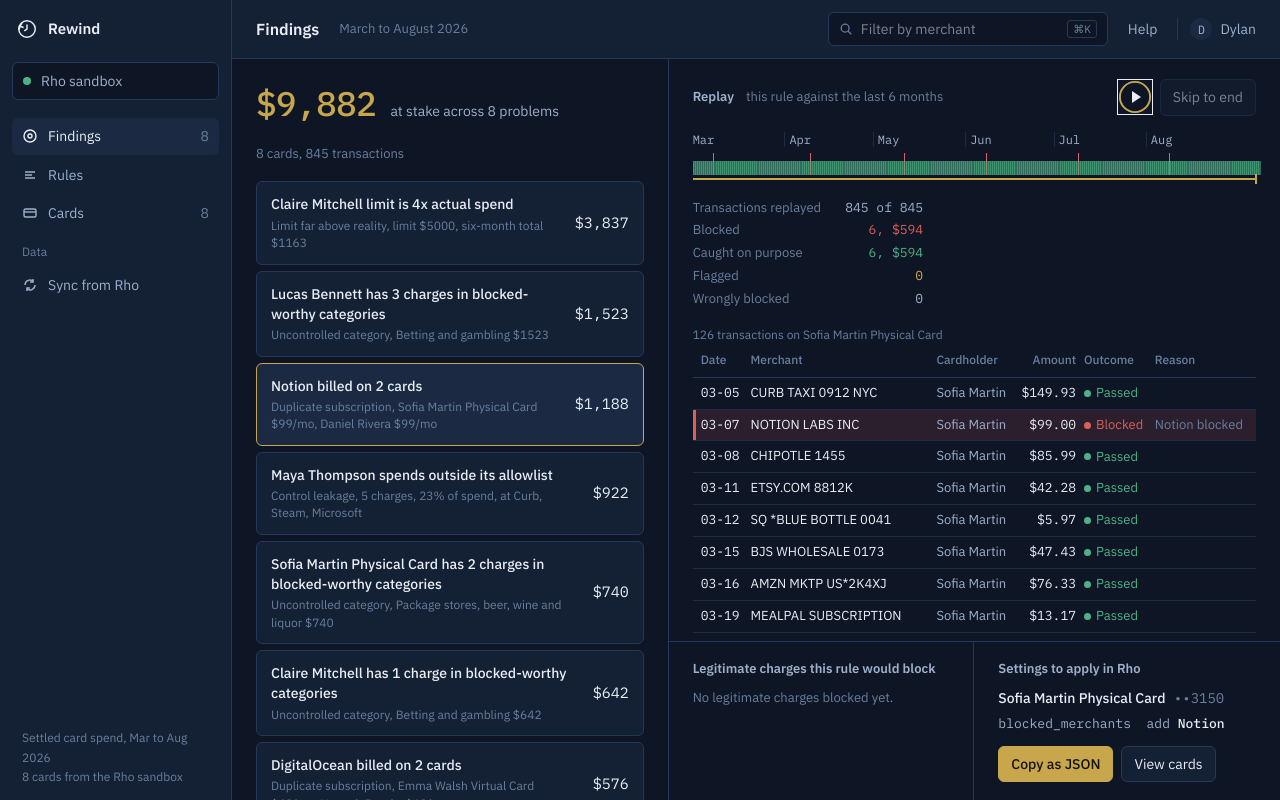
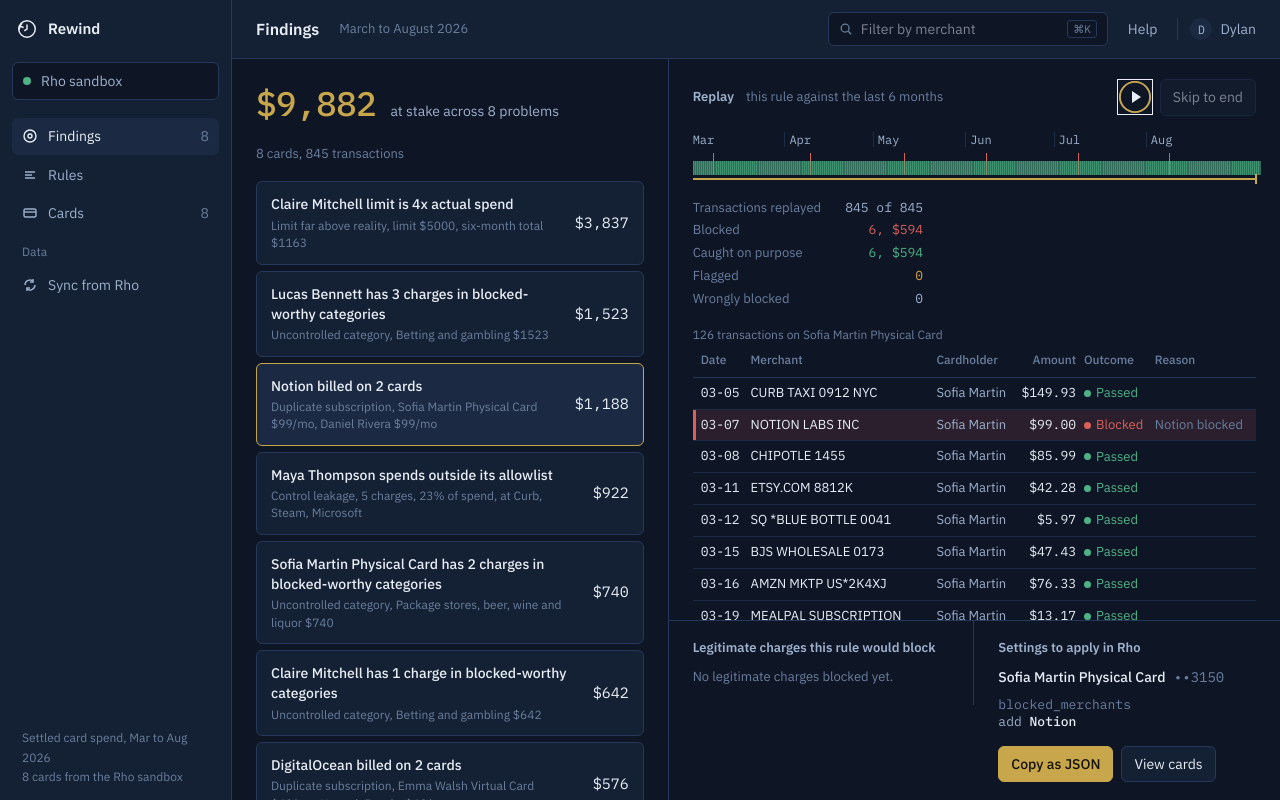
Before and after one commit to dynotics/Rewind, a Next.js app: page / in a window 1280 px wide. Both pictures are taken after a click on the button 449 px from the left and 404 px from the top of the page. Built offline with nearby package versions, Linux system fonts and the light colour scheme.

Commit message:
fix panel overlap + change plan wrapping

```diff
--- a/src/app/globals.css
+++ b/src/app/globals.css
@@ -309,6 +309,7 @@ select {
 .body {
   display: grid;
   grid-template-columns: 5fr 7fr;
+  grid-template-rows: minmax(0, 1fr);
   min-height: 0;
   flex: 1;
 }
@@ -721,8 +722,11 @@ select {
   padding: 20px 24px 0;
   display: flex;
   flex-direction: column;
-  flex: 1;
-  min-height: 0;
+  flex: 1 1 0;
+}
+
+.replay > * {
+  flex-shrink: 0;
 }
 
 .replay .head {
@@ -961,7 +965,7 @@ select {
 
 .ledger {
   margin-top: 8px;
-  flex: 1;
+  flex: 1 1 0;
   min-height: 140px;
   overflow: auto;
   font-size: 13px;
@@ -1110,15 +1114,18 @@ select {
 .lower {
   display: grid;
   grid-template-columns: 1fr 1fr;
+  align-items: start;
   border-top: 1px solid var(--line);
-  flex-shrink: 0;
-  max-height: 38%;
+  flex: 0 1 auto;
+  min-height: 0;
+  max-height: 40%;
   overflow: auto;
 }
 
 .annoy,
 .plan {
   padding: 18px 24px;
+  min-width: 0;
 }
 
 .annoy {
@@ -1127,7 +1134,7 @@ select {
 
 .annoy .row {
   display: grid;
-  grid-template-columns: 1fr auto auto;
+  grid-template-columns: minmax(6em, max-content) minmax(0, 1fr) auto;
   gap: 14px;
   padding: 7px 4px;
   margin: 0 -4px;
@@ -1150,10 +1157,14 @@ select {
 
 .annoy .row .w {
   color: var(--text-3);
+  overflow: hidden;
+  text-overflow: ellipsis;
+  white-space: nowrap;
 }
 
 .annoy .row .n {
   color: var(--text-2);
+  white-space: nowrap;
 }
 
 .annoy .note {
@@ -1179,8 +1190,15 @@ select {
 .plan .card .l {
   font: 13px var(--mono);
   color: var(--text-2);
-  padding: 2px 0;
-  white-space: pre-wrap;
+  padding: 4px 0;
+}
+
+.plan .card .l .k {
+  color: var(--text-3);
+}
+
+.plan .card .l .val {
+  white-space: nowrap;
 }
 
 .plan .card .l b {
@@ -1379,6 +1397,7 @@ select {
   }
 
   .ledger {
+    flex: none;
     max-height: 480px;
   }
 
--- a/src/app/page.tsx
+++ b/src/app/page.tsx
@@ -174,6 +174,7 @@ export default function Home() {
               monthCount={replayed.months.length}
               scopeLabel={scopeLabel(policy, data.cards)}
             />
+            {policy === EMPTY_POLICY ? null : (
               <div className="lower">
                 <FalsePositives
                   rows={replayed.wrongShown}
@@ -184,6 +185,7 @@ export default function Home() {
                 />
                 <ChangePlan plan={replayed.plan} cards={data.cards} onViewCards={() => setView("cards")} />
               </div>
+            )}
           </section>
         </div>
       </div>
--- a/src/components/ChangePlan.tsx
+++ b/src/components/ChangePlan.tsx
@@ -22,14 +22,23 @@ function PlanLine({ line }: { line: string }) {
     const [from, to] = rest.split(" -> ");
     return (
       <div className="l">
-        {field}  <b>{from}</b>  to  <b>{to}</b>
+        <div className="k">{field}</div>
+        <div className="val">
+          from <b>{from}</b>
+        </div>
+        <div className="val">
+          to <b>{to}</b>
+        </div>
       </div>
     );
   }
   const verb = rest.startsWith("- ") ? "remove" : "add";
   return (
     <div className="l">
-      {field}  {verb} <b>{rest.slice(2)}</b>
+      <div className="k">{field}</div>
+      <div className="val">
+        {verb} <b>{rest.slice(2)}</b>
+      </div>
     </div>
   );
 }
```
Lines whose indentation alone changed are shown as unchanged.
